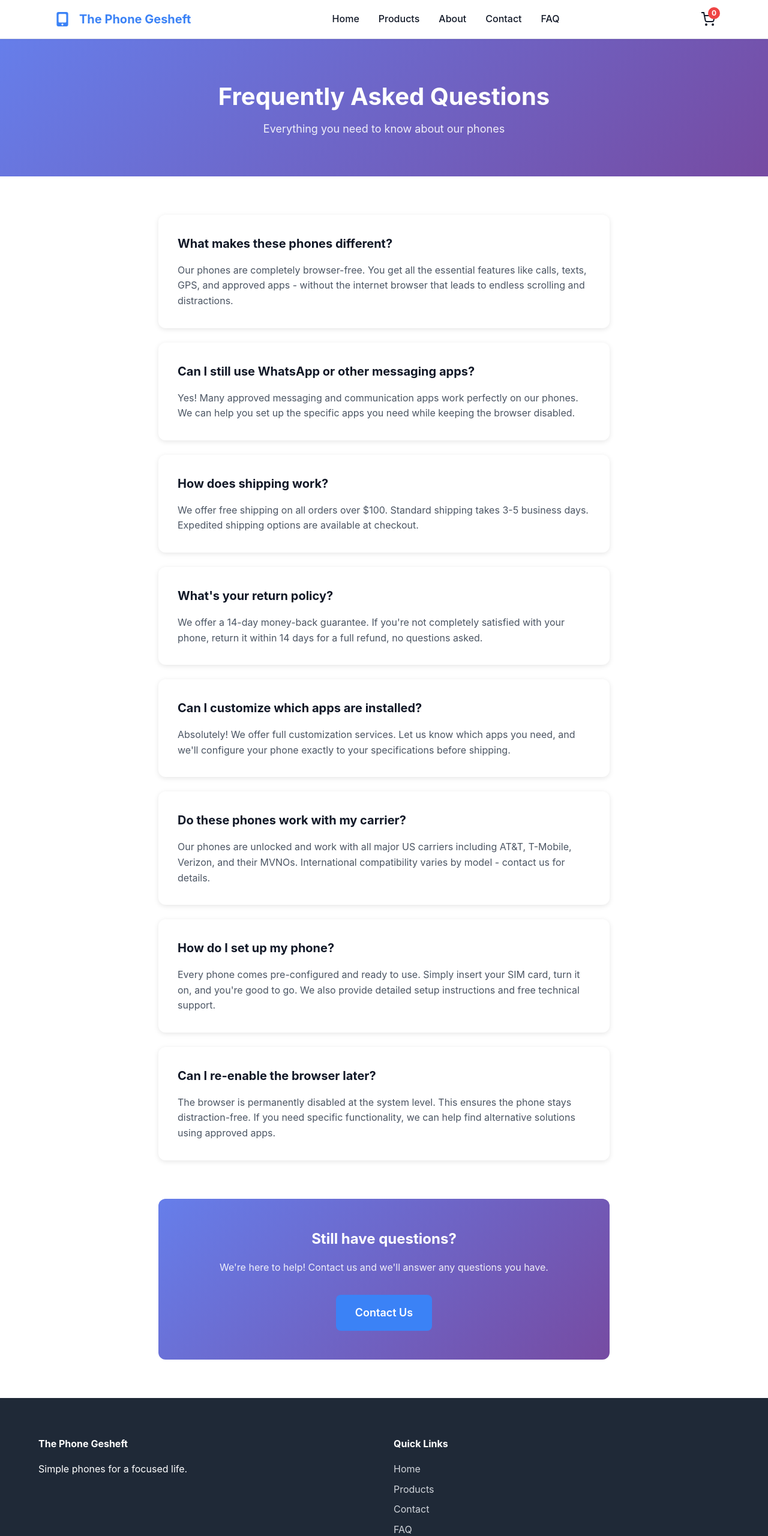
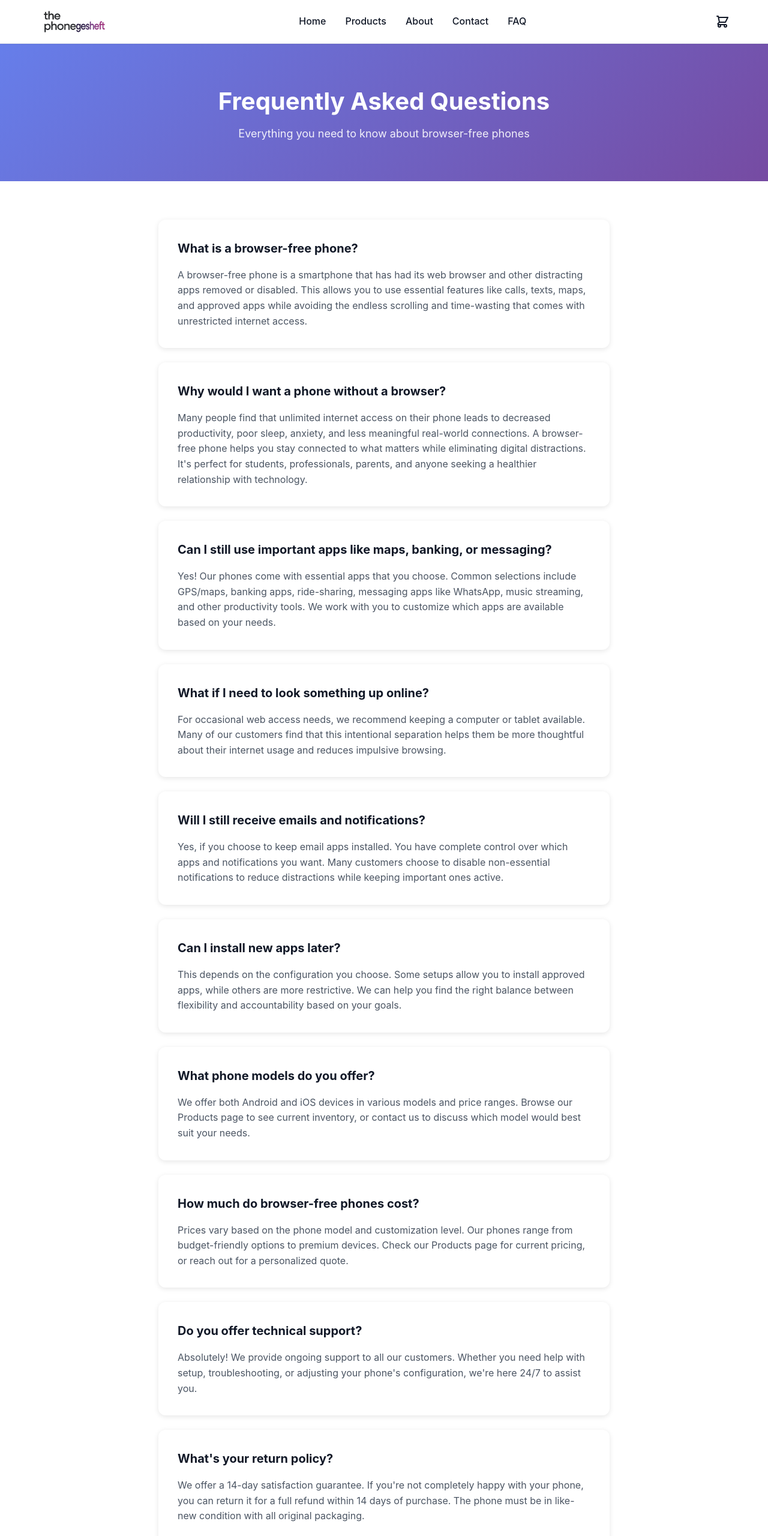
Before and after one commit to Fleishigs/The-Phone-Gesheft, a website: page faq.html in a window 1280 px wide. Shown: the top 2560 px of the page at 60% size. Drawn offline with nearby package versions, Linux system fonts and the light colour scheme.

Commit message:
Add files via upload

```diff
--- a/faq.html
+++ b/faq.html
@@ -7,113 +7,155 @@
     <link rel="stylesheet" href="styles.css">
 </head>
 <body>
+    <!-- Navigation -->
     <nav class="main-nav">
-        <div class="container">
         <div class="nav-content">
             <a href="/" class="logo">
-                    <svg viewBox="0 0 40 40" class="logo-icon">
-                        <rect x="8" y="5" width="24" height="30" rx="4" fill="currentColor"/>
-                        <rect x="12" y="9" width="16" height="18" rx="2" fill="white"/>
-                        <circle cx="20" cy="31" r="2" fill="white"/>
-                    </svg>
-                    <span>The Phone Gesheft</span>
+                <img src="/h_logo.png" alt="The Phone Gesheft" style="height: 40px;">
             </a>
             <div class="nav-links">
                 <a href="/">Home</a>
-                    <a href="/products">Products</a>
-                    <a href="/about">About</a>
-                    <a href="/contact">Contact</a>
-                    <a href="/faq">FAQ</a>
+                <a href="products.html">Products</a>
+                <a href="about.html">About</a>
+                <a href="contact.html">Contact</a>
+                <a href="faq.html">FAQ</a>
             </div>
             <div class="nav-actions">
-                    <a href="/cart" class="cart-link">
-                        <svg viewBox="0 0 24 24" fill="none" stroke="currentColor" stroke-width="2">
-                            <circle cx="9" cy="21" r="1"/>
-                            <circle cx="20" cy="21" r="1"/>
-                            <path d="M1 1h4l2.68 13.39a2 2 0 0 0 2 1.61h9.72a2 2 0 0 0 2-1.61L23 6H6"/>
+                <a href="cart.html" class="cart-link">
+                    <svg fill="none" stroke="currentColor" viewBox="0 0 24 24">
+                        <path stroke-linecap="round" stroke-linejoin="round" stroke-width="2" d="M3 3h2l.4 2M7 13h10l4-8H5.4M7 13L5.4 5M7 13l-2.293 2.293c-.63.63-.184 1.707.707 1.707H17m0 0a2 2 0 100 4 2 2 0 000-4zm-8 2a2 2 0 11-4 0 2 2 0 014 0z"/>
                     </svg>
                     <span class="cart-count">0</span>
                 </a>
             </div>
         </div>
-        </div>
     </nav>
 
-    <main>
+    <!-- Page Hero -->
     <section class="page-hero">
         <div class="container">
             <h1>Frequently Asked Questions</h1>
-                <p>Everything you need to know about our phones</p>
+            <p>Everything you need to know about browser-free phones</p>
         </div>
     </section>
 
+    <!-- FAQ Section -->
     <section class="faq-section">
         <div class="container-small">
             <div class="faq-list">
                 <div class="faq-item">
-                        <h3>What makes these phones different?</h3>
-                        <p>Our phones are completely browser-free. You get all the essential features like calls, texts, GPS, and approved apps - without the internet browser that leads to endless scrolling and distractions.</p>
+                    <h3>What is a browser-free phone?</h3>
+                    <p>A browser-free phone is a smartphone that has had its web browser and other distracting apps removed or disabled. This allows you to use essential features like calls, texts, maps, and approved apps while avoiding the endless scrolling and time-wasting that comes with unrestricted internet access.</p>
                 </div>
 
                 <div class="faq-item">
-                        <h3>Can I still use WhatsApp or other messaging apps?</h3>
-                        <p>Yes! Many approved messaging and communication apps work perfectly on our phones. We can help you set up the specific apps you need while keeping the browser disabled.</p>
+                    <h3>Why would I want a phone without a browser?</h3>
+                    <p>Many people find that unlimited internet access on their phone leads to decreased productivity, poor sleep, anxiety, and less meaningful real-world connections. A browser-free phone helps you stay connected to what matters while eliminating digital distractions. It's perfect for students, professionals, parents, and anyone seeking a healthier relationship with technology.</p>
                 </div>
 
                 <div class="faq-item">
-                        <h3>How does shipping work?</h3>
-                        <p>We offer free shipping on all orders over $100. Standard shipping takes 3-5 business days. Expedited shipping options are available at checkout.</p>
+                    <h3>Can I still use important apps like maps, banking, or messaging?</h3>
+                    <p>Yes! Our phones come with essential apps that you choose. Common selections include GPS/maps, banking apps, ride-sharing, messaging apps like WhatsApp, music streaming, and other productivity tools. We work with you to customize which apps are available based on your needs.</p>
+                </div>
+
+                <div class="faq-item">
+                    <h3>What if I need to look something up online?</h3>
+                    <p>For occasional web access needs, we recommend keeping a computer or tablet available. Many of our customers find that this intentional separation helps them be more thoughtful about their internet usage and reduces impulsive browsing.</p>
+                </div>
+
+                <div class="faq-item">
+                    <h3>Will I still receive emails and notifications?</h3>
+                    <p>Yes, if you choose to keep email apps installed. You have complete control over which apps and notifications you want. Many customers choose to disable non-essential notifications to reduce distractions while keeping important ones active.</p>
+                </div>
+
+                <div class="faq-item">
+                    <h3>Can I install new apps later?</h3>
+                    <p>This depends on the configuration you choose. Some setups allow you to install approved apps, while others are more restrictive. We can help you find the right balance between flexibility and accountability based on your goals.</p>
+                </div>
+
+                <div class="faq-item">
+                    <h3>What phone models do you offer?</h3>
+                    <p>We offer both Android and iOS devices in various models and price ranges. Browse our Products page to see current inventory, or contact us to discuss which model would best suit your needs.</p>
+                </div>
+
+                <div class="faq-item">
+                    <h3>How much do browser-free phones cost?</h3>
+                    <p>Prices vary based on the phone model and customization level. Our phones range from budget-friendly options to premium devices. Check our Products page for current pricing, or reach out for a personalized quote.</p>
+                </div>
+
+                <div class="faq-item">
+                    <h3>Do you offer technical support?</h3>
+                    <p>Absolutely! We provide ongoing support to all our customers. Whether you need help with setup, troubleshooting, or adjusting your phone's configuration, we're here 24/7 to assist you.</p>
                 </div>
 
                 <div class="faq-item">
                     <h3>What's your return policy?</h3>
-                        <p>We offer a 14-day money-back guarantee. If you're not completely satisfied with your phone, return it within 14 days for a full refund, no questions asked.</p>
+                    <p>We offer a 14-day satisfaction guarantee. If you're not completely happy with your phone, you can return it for a full refund within 14 days of purchase. The phone must be in like-new condition with all original packaging.</p>
                 </div>
 
                 <div class="faq-item">
-                        <h3>Can I customize which apps are installed?</h3>
-                        <p>Absolutely! We offer full customization services. Let us know which apps you need, and we'll configure your phone exactly to your specifications before shipping.</p>
+                    <h3>How long does shipping take?</h3>
+                    <p>Standard shipping takes 3-5 business days. We also offer expedited shipping options at checkout. All orders are shipped with tracking, and you'll receive updates throughout the delivery process.</p>
                 </div>
 
                 <div class="faq-item">
-                        <h3>Do these phones work with my carrier?</h3>
-                        <p>Our phones are unlocked and work with all major US carriers including AT&T, T-Mobile, Verizon, and their MVNOs. International compatibility varies by model - contact us for details.</p>
+                    <h3>Are these phones compatible with my carrier?</h3>
+                    <p>Most of our phones are unlocked and work with all major carriers. We can verify compatibility with your specific carrier before you purchase. Just contact us with your carrier information and we'll confirm.</p>
                 </div>
 
                 <div class="faq-item">
-                        <h3>How do I set up my phone?</h3>
-                        <p>Every phone comes pre-configured and ready to use. Simply insert your SIM card, turn it on, and you're good to go. We also provide detailed setup instructions and free technical support.</p>
+                    <h3>Can I customize what's blocked on my phone?</h3>
+                    <p>Yes! Every phone is customized to your specifications. We'll work with you to determine which apps, websites, and features should be available or blocked. Your phone is configured specifically for your needs and goals.</p>
                 </div>
 
                 <div class="faq-item">
-                        <h3>Can I re-enable the browser later?</h3>
-                        <p>The browser is permanently disabled at the system level. This ensures the phone stays distraction-free. If you need specific functionality, we can help find alternative solutions using approved apps.</p>
+                    <h3>Is this suitable for children and teens?</h3>
+                    <p>Absolutely! Many parents choose browser-free phones for their children to provide communication capabilities without the risks of unrestricted internet access. We offer family-friendly configurations with appropriate parental controls.</p>
                 </div>
             </div>
 
+            <!-- CTA Section -->
             <div class="faq-cta">
                 <h2>Still have questions?</h2>
-                    <p>We're here to help! Contact us and we'll answer any questions you have.</p>
-                    <a href="/contact" class="btn btn-primary btn-large">Contact Us</a>
+                <p>We're here to help! Reach out and we'll get back to you within 24 hours.</p>
+                <a href="contact.html" class="btn btn-large">Contact Us</a>
             </div>
         </div>
     </section>
-    </main>
 
+    <!-- Footer -->
     <footer class="main-footer">
         <div class="container">
             <div class="footer-grid">
                 <div class="footer-col">
                     <h4>The Phone Gesheft</h4>
-                    <p>Simple phones for a focused life.</p>
+                    <p>Browser-free phones for focused living. Take back control of your digital life.</p>
                 </div>
                 <div class="footer-col">
                     <h4>Quick Links</h4>
                     <ul>
                         <li><a href="/">Home</a></li>
-                        <li><a href="/products">Products</a></li>
-                        <li><a href="/contact">Contact</a></li>
-                        <li><a href="/faq">FAQ</a></li>
+                        <li><a href="products.html">Products</a></li>
+                        <li><a href="about.html">About</a></li>
+                        <li><a href="faq.html">FAQ</a></li>
+                        <li><a href="contact.html">Contact</a></li>
+                    </ul>
+                </div>
+                <div class="footer-col">
+                    <h4>Contact</h4>
+                    <ul class="contact-info">
+                        <li>
+                            <svg fill="none" stroke="currentColor" viewBox="0 0 24 24">
+                                <path stroke-linecap="round" stroke-linejoin="round" stroke-width="2" d="M3 8l7.89 5.26a2 2 0 002.22 0L21 8M5 19h14a2 2 0 002-2V7a2 2 0 00-2-2H5a2 2 0 00-2 2v10a2 2 0 002 2z"/>
+                            </svg>
+                            <a href="mailto:info@thephonegesheft.com">info@thephonegesheft.com</a>
+                        </li>
+                        <li>
+                            <svg fill="none" stroke="currentColor" viewBox="0 0 24 24">
+                                <path stroke-linecap="round" stroke-linejoin="round" stroke-width="2" d="M3 5a2 2 0 012-2h3.28a1 1 0 01.948.684l1.498 4.493a1 1 0 01-.502 1.21l-2.257 1.13a11.042 11.042 0 005.516 5.516l1.13-2.257a1 1 0 011.21-.502l4.493 1.498a1 1 0 01.684.949V19a2 2 0 01-2 2h-1C9.716 21 3 14.284 3 6V5z"/>
+                            </svg>
+                            <span>1-800-GESHEFT</span>
+                        </li>
                     </ul>
                 </div>
             </div>
@@ -123,13 +165,9 @@
         </div>
     </footer>
 
-    <script>
-        function updateCartCount() {
-            const cart = JSON.parse(localStorage.getItem('cart') || '[]');
-            const count = cart.reduce((sum, item) => sum + item.quantity, 0);
-            document.querySelectorAll('.cart-count').forEach(el => el.textContent = count);
-        }
-        updateCartCount();
-    </script>
+    <!-- Scripts -->
+    <script src="https://cdn.jsdelivr.net/npm/@supabase/supabase-js@2"></script>
+    <script src="config.js"></script>
+    <script src="app.js"></script>
 </body>
 </html>
```
Lines whose indentation alone changed are shown as unchanged.
